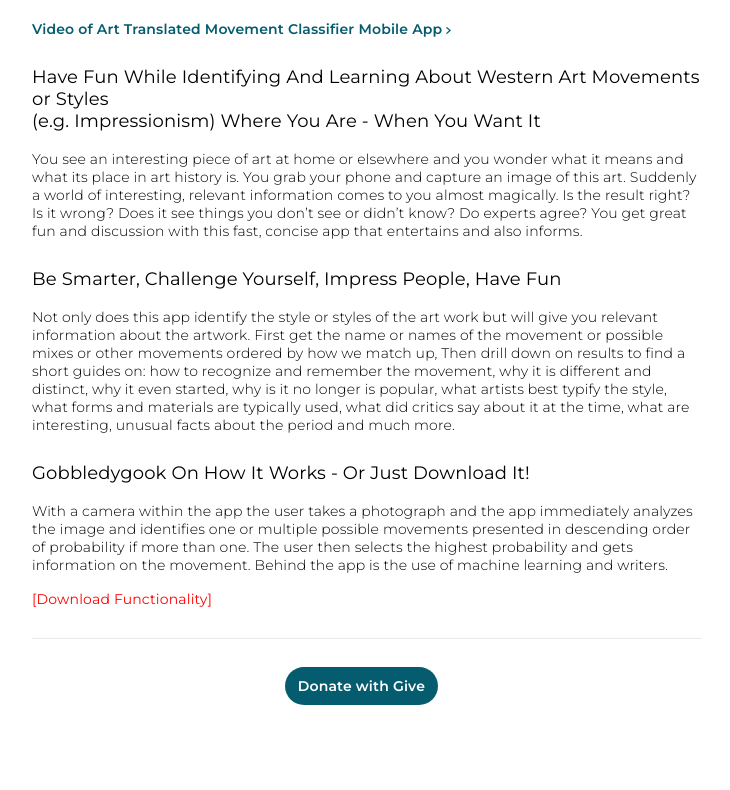
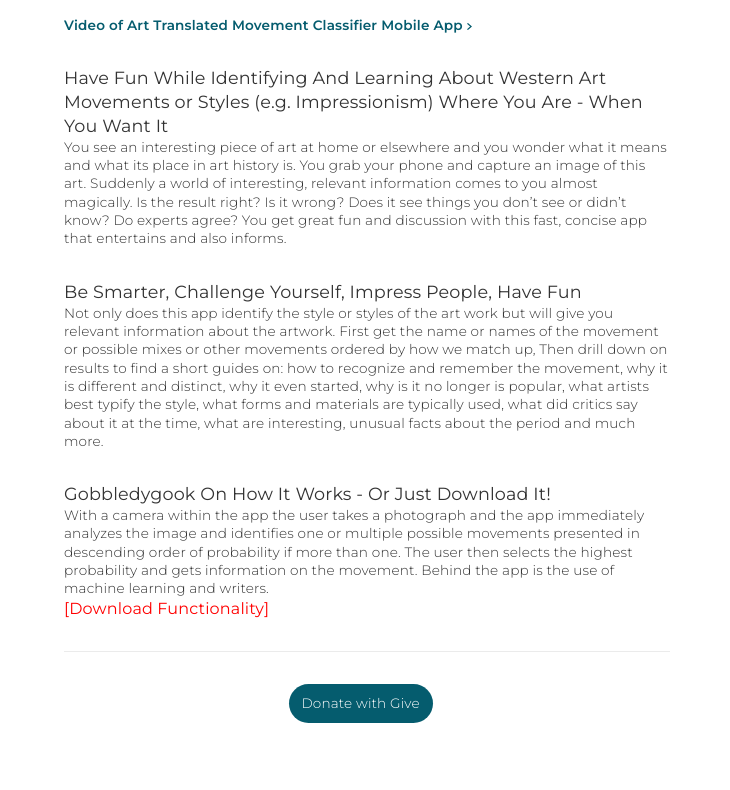
Before and after one commit to kate-mills/arttranslated, a Gatsby site: page /art-translated-for-movements in a window 1280 px wide. Shown: the part 633-1423 px from the top of the page, without its empty margins (273-1003 px from the left). Before the commit the page ends 1397 px from the top, so only its background shows below. Built offline with nearby package versions, Linux system fonts and the light colour scheme; Gatsby itself is replaced by a stand-in of ours.

Commit message:
annies figma styles

```diff
--- a/src/components/AnchorArrow.js
+++ b/src/components/AnchorArrow.js
@@ -3,7 +3,7 @@ import {Link} from 'gatsby'
 
 const AnchorArrow = ({goTo, text="", className}) => {
   return (
-    <Link to={goTo || '/'} className={className|| ''}>
+    <Link to={goTo || '/'} className={className|| ''} style={{fontWeight: 600}}>
     {`${text} `}<svg
       width="5"
       height="7"
--- a/src/components/DonateBtn.js
+++ b/src/components/DonateBtn.js
@@ -16,6 +16,7 @@ const DonateBtn = ({
 const DonateButtonWrapper = styled.a`
   & {
     color: white;
+    font-weight: 300;
     background: #055c6e;
     border-radius: 20px;
     padding: 10px 12.74px;
--- a/src/components/layout.css
+++ b/src/components/layout.css
@@ -1,77 +1,66 @@
-@import url('https://fonts.googleapis.com/css2?family=Montserrat:wght@300;400;600&family=Open+Sans&display=swap');
+@import url('https://fonts.googleapis.com/css2?family=Montserrat:wght@300;400;600&display=swap');
 
 :root {
   --green: #055c6e;
+  --black: #000000;
+  --smFontSize: .85rem;  /* annie's value 14px */
+  --lgFontSize: 1.1rem;   /* 18px */
+  --lineHeight: 1.35;     /* 18px , 24px */
+  --letterSpacing: 0.1599999964237213px;
 }
 
-* {
-  font-family: Montserrat;
-  font-size: 14px;
-  font-style: normal;
-  font-weight: 300;
-  line-height: 18px;
-  letter-spacing: 0.1599999964237213px;
-  text-align: left;
-  color: #000000;
+*,
+::after,
+::before {
+  margin: 0;
+  padding: 0;
+  box-sizing: border-box;
+  font-family: 'Montserrat', sans-serif;
+  font-size: 100%;
+  text-decoration: none;
 }
+
 body {
   min-height: 100%;
   color: #333333;
-  font-family: Montserrat;
-  font-size: 0.85rem; /*annie's value is 12px;*/
+  font-size:var(--smFontSize);
   font-style: normal;
-  font-weight: 400;
-  letter-spacing: 0.16px;
-  line-height: 1.1rem; /* annie's value is 18px*/
+  font-weight: 300;
+  letter-spacing: var(--letterSpacing);
+  line-height: var(--lineHeight);
   margin: 2rem auto;
   max-height: 100%;
   max-width: 670px;
   padding: 2rem;
+  text-align: left;
 }
 a {
   color: var(--green);
-  font-family: 'Montserrat';
-  font-style: normal;
-  font-weight: 600;
-  font-size: 14px;
-  line-height: 18px;
-  letter-spacing: 0.16px;
+  font-size:var(--smFontSize);
+  line-height: var(--lineHeight);
+  letter-spacing:var(--letterSpacing);
   text-decoration: none;
 }
 
 h1 {
-  color: #000000;
-  font-family: Montserrat;
-  font-size: 30px;
-  font-style: normal;
-  font-weight: 300;
-  line-height: 30px;
-  letter-spacing: 0.1599999964237213px;
+  color: var(--black);
+  font-weight: 400;
+  line-height: 1.8;
+  letter-spacing: var(--letterSpacing);
   text-align: center;
 }
-h2{
-font-family: Montserrat;
-font-size: 18px;
-font-weight: 400;
-line-height: 22px;
-letter-spacing: 0.1599999964237213px;
-text-align: left;
-}
-h3 {
-  font-family: Montserrat;
-  font-size: 18px;
+h2, h3 {
+  font-size: var(--lgFontSize);
   font-weight: 400;
-  line-height: 22px;
-  letter-spacing: 0.1599999964237213px;
+  line-height: var(--lineHeight); /* 24px */
+  letter-spacing: var(--letterSpacing);
   text-align: left;
 }
 div.body {
   margin: 2rem auto;
-  font-family: Montserrat;
-  font-size: 1rem;
-  font-weight: 300;
-  line-height: 18px;
-  letter-spacing: 0.1599999964237213px;
+  font-size: var(--smFontSize);
+  line-height: var(--lineHeight);
+  letter-spacing: var(--letterSpacing);
   text-align: left;
 }
 div.index-flex-row {
--- a/src/pages/art-translated-for-movements.js
+++ b/src/pages/art-translated-for-movements.js
@@ -31,9 +31,7 @@ export default function Home({ data }) {
       <div className="body">
         <h3>
           Have Fun While Identifying And Learning About Western Art Movements or
-          Styles
-          <br />
-          (e.g. Impressionism) Where You Are - When You Want It
+          Styles (e.g. Impressionism) Where You Are - When You Want It
         </h3>
         You see an interesting piece of art at home or elsewhere and you wonder
         what it means and what its place in art history is. You grab your phone
```
